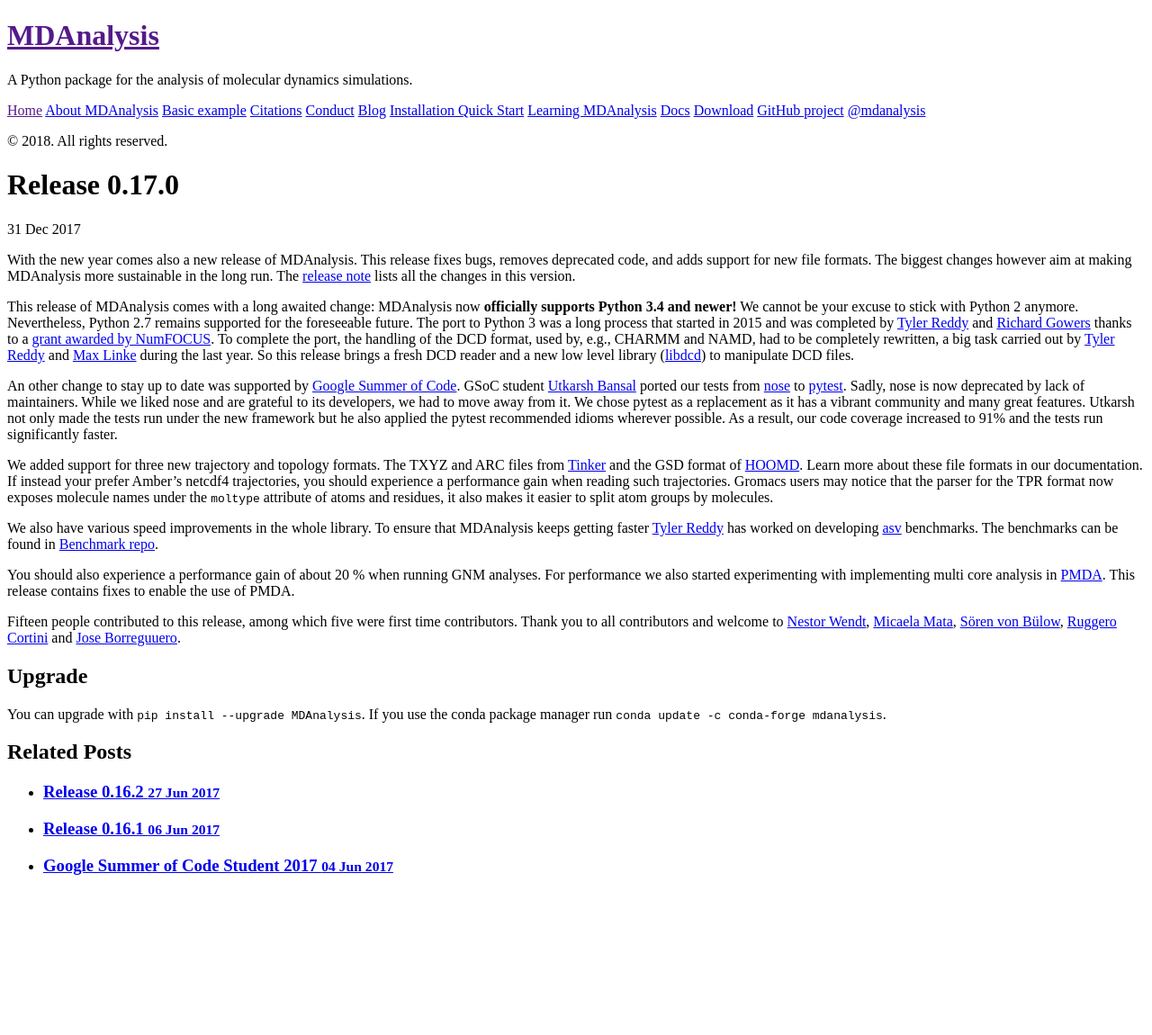
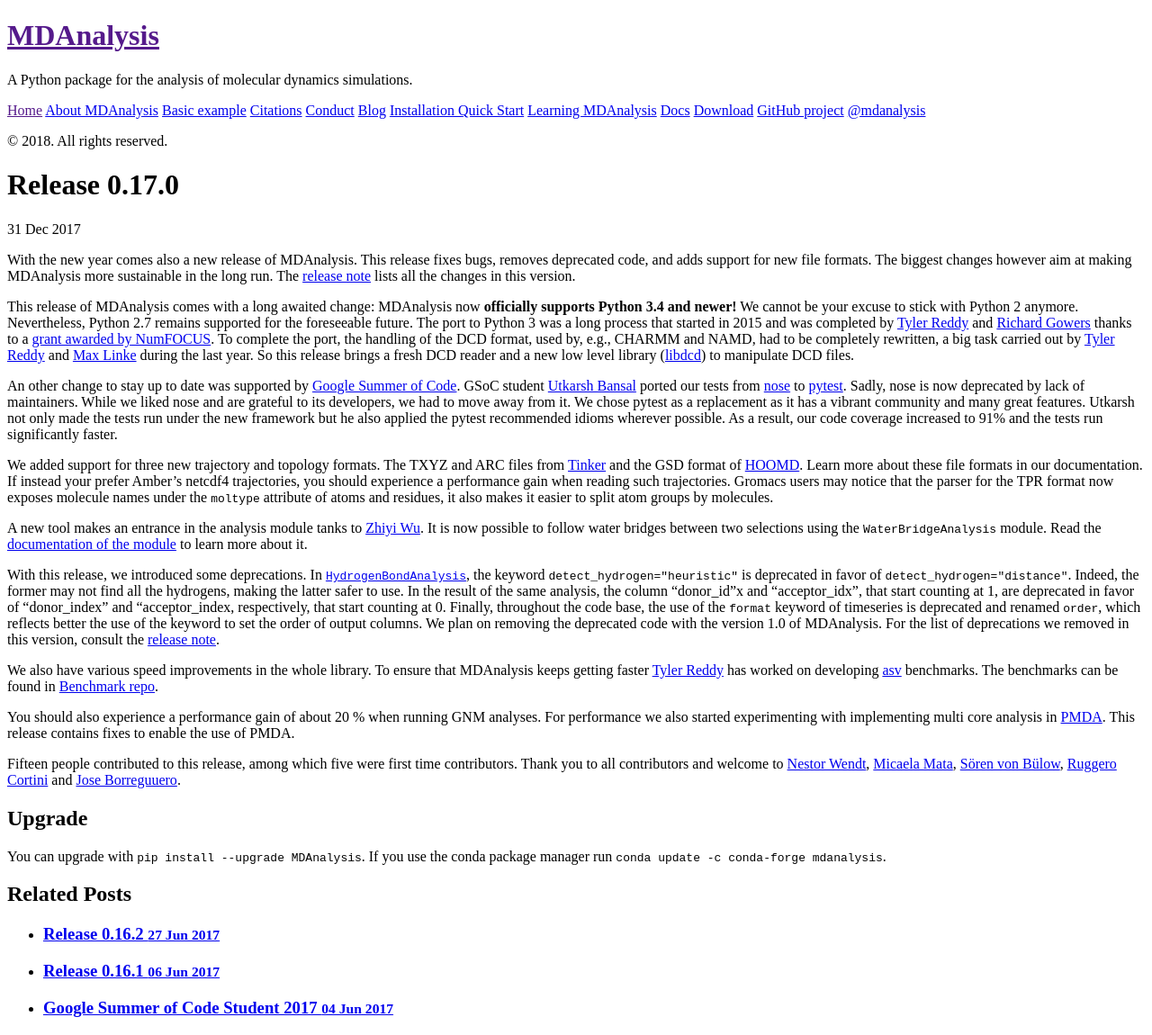
Before and after one commit to MDAnalysis/MDAnalysis.github.io, a Jekyll site: the page built from _posts/2017-12-31-release-0.17.0.md, in a window 1280 px wide. Shown: the whole page at 90% size. Built offline with Jekyll 4.4.1, drawn with Linux system fonts in a browser that asks for light colours; comment, search, counter and statistics services are not loaded; before the commit the page ends 992 px from its top, so only the background shows below that.

Commit message:
Update 2017-12-31-release-0.17.0.md
* New deprecations
* Point at the release note for removed deprecated code
* Mention water bridge analysis

```diff
--- a/_posts/2017-12-31-release-0.17.0.md
+++ b/_posts/2017-12-31-release-0.17.0.md
@@ -28,6 +28,10 @@ We added support for three new trajectory and topology formats.
 The TXYZ and ARC files from [Tinker][] and the GSD format of [HOOMD][].
 Learn more about these file formats in our documentation.
 If instead your prefer Amber's netcdf4 trajectories, you should experience a performance gain when reading such trajectories. Gromacs users may notice that the parser for the TPR format now exposes molecule names under the `moltype` attribute of atoms and residues, it also makes it easier to split atom groups by molecules.
+
+A new tool makes an entrance in the analysis module tanks to [Zhiyi Wu][]. It is now possible to follow water bridges between two selections using the `WaterBridgeAnalysis` module. Read the [documentation of the module][water bridge analysis] to learn more about it.
+
+With this release, we introduced some deprecations. In [`HydrogenBondAnalysis`][hbonds], the keyword `detect_hydrogen="heuristic"` is deprecated in favor of `detect_hydrogen="distance"`. Indeed, the former may not find all the hydrogens, making the latter safer to use. In the result of the same analysis, the column "donor_id"x and "acceptor_idx", that start counting at 1, are deprecated in favor of "donor_index" and "acceptor_index, respectively, that start counting at 0. Finally, throughout the code base, the use of the `format` keyword of timeseries is deprecated and renamed `order`, which reflects better the use of the keyword to set the order of output columns. We plan on removing the deprecated code with the version 1.0 of MDAnalysis. For the list of deprecations we removed in this version, consult the [release note][].
 
 We also have various speed improvements in the whole library.
 To ensure that MDAnalysis keeps getting faster [Tyler Reddy][] has worked on developing [asv][] benchmarks.
@@ -64,3 +68,6 @@ You can upgrade with `pip install --upgrade MDAnalysis`. If you use the conda pa
 [PMDA]: https://github.com/MDAnalysis/pmda
 [asv]: https://asv.readthedocs.io/en/latest/
 [Benchmark repo]: https://github.com/MDAnalysis/benchmarks
+[hbonds]: {{site.pypi.docs}}/documentation_pages/analysis/hbond_analysis.html#MDAnalysis.analysis.hbonds.hbond_analysis.HydrogenBondAnalysis
+[Zhiyi Wu]: https://github.com/xiki-tempula
+[water bridge analysis]: {{site.pypi.docs}}/documentation_pages/analysis/wbridge_analysis.html
```
